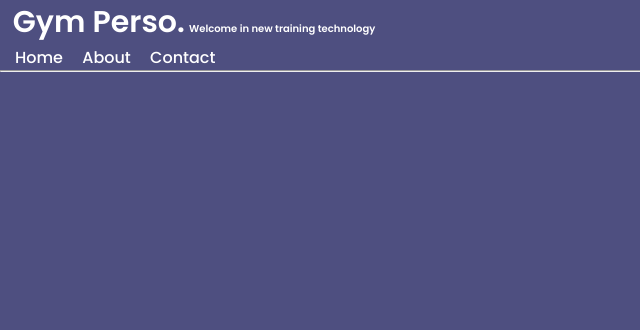
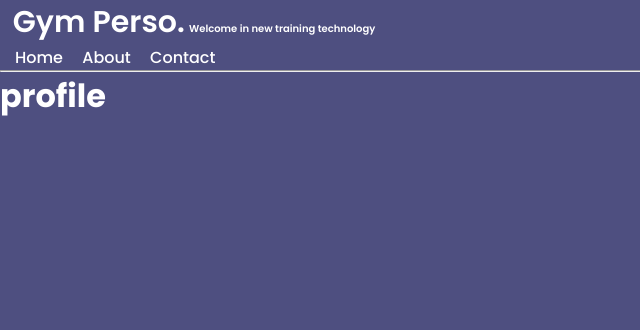
Before and after one commit to dawidwachek/GymTrain, a Django app: page /profile/ in a window 1280 px wide. Shown: the top 330 px of the page, without its empty margins (0-640 px from the left). Run offline with Django 4.2, Linux system fonts and the light colour scheme.

Commit message:
Add files via upload

```diff
--- a/newtrain/base/static/style.css
+++ b/newtrain/base/static/style.css
@@ -1,7 +1,8 @@
 @import url('https://fonts.googleapis.com/css2?family=Poppins:wght@300;400;500;600;700;800;900&display=swap');
 
 :root {
-    --clr-background: #4e4f80;
+    --clr-background2: #70ca83;
+    --clr-background1: #4e4f80;
     --clr-text:#ffffff;
     --clr-secondary-text:#6d83ff;
 }
@@ -15,7 +16,7 @@
 }
 
 body{
-    background: var(--clr-background);
+    background: var(--clr-background1);
     color: var(--clr-text)
 
 }
--- a/newtrain/base/templates/profile.html
+++ b/newtrain/base/templates/profile.html
@@ -1,5 +1,6 @@
 {% extends 'main.html' %}
 
 {% block content %}
+<h1>profile</h1>
 
 {% endblock %}
```
Also changed, not shown: newtrain/vercel.json, 1 other file.
